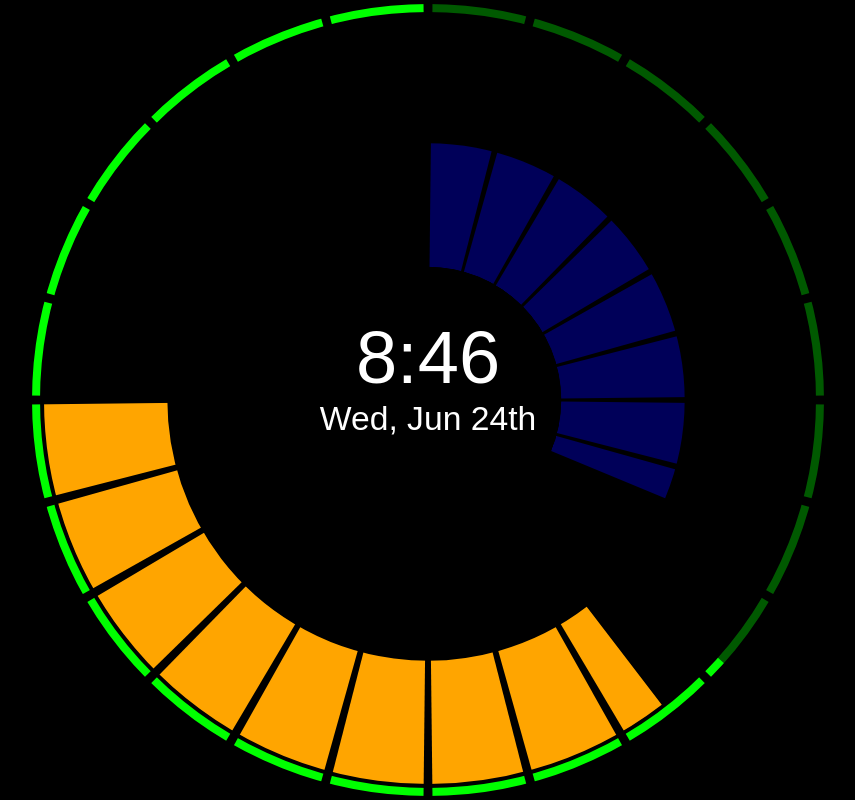
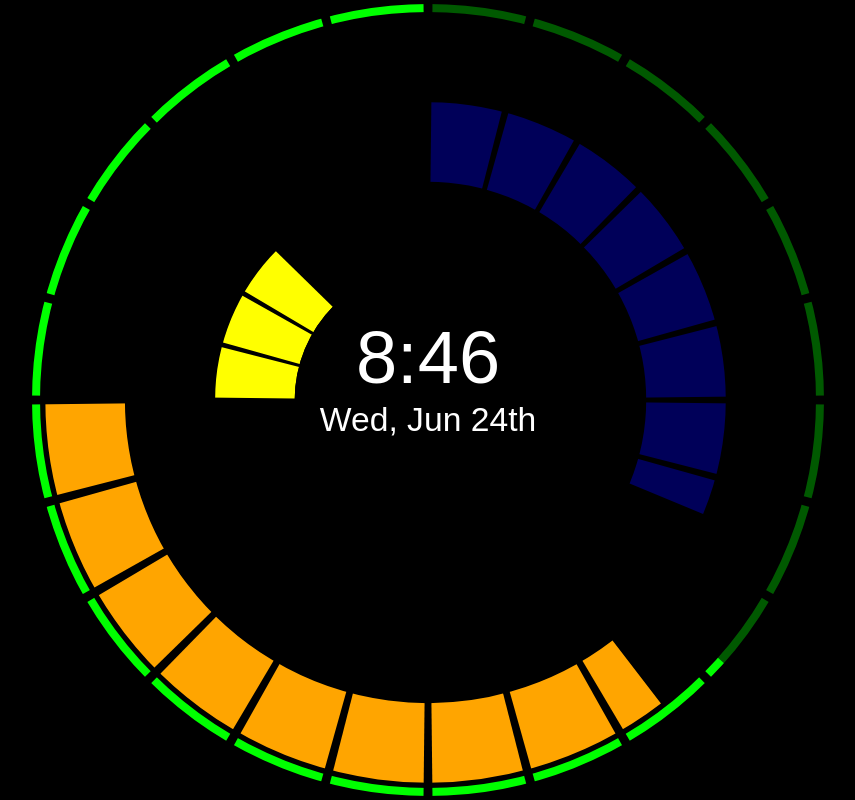
Before and after one commit to joelbyrnes/clock, a plain HTML site: page dayclock-html/clock.html in a window 1280 px wide. Shown: the whole page, without its empty margins (212-1067 px from the left). Drawn offline with Linux system fonts and the light colour scheme.

Commit message:
fix radius margin and gap, make minimum 3 layers, fix weekday name

```diff
--- a/dayclock-html/static/clockdata.js
+++ b/dayclock-html/static/clockdata.js
@@ -2,6 +2,7 @@
 var weeklyActivities = [
     {name: "work",  start: {hour: 9, minute: 30},  end: {hour: 18, minute: 0},  color: "orange", weekdays: [1,2,3,4,5]},
     {name: "sleep", start: {hour: 0, minute: 0},   end: {hour: 7, minute: 30},  color: "blue", weekdays: [1,2,3,4,5]},
+    {name: "hack", start: {hour: 18, minute: 0},   end: {hour: 21, minute: 0},  color: "yellow", weekdays: [1,2,3,4]},
     {name: "party", start: {hour: 18, minute: 30},   end: {hour: 22, minute: 30},  color: "red", weekdays: [5,6]},
 ];
 
@@ -11,7 +12,7 @@ var Activities = function(weeklyActivities) {
     this.activities = [];
 };
 
-Activities.prototype.forDate = function(day) {
+Activities.prototype.forWeekDay = function(day) {
     var dayActivities = [];
 
     for (var a=0; a < this.weeklyActivities.length; a++) {
--- a/dayclock-html/static/dayclock.js
+++ b/dayclock-html/static/dayclock.js
@@ -129,7 +129,7 @@ var LayeredCircle = function (x, y, maxRadius) {
     CircularGraphics.call(this, x, y);
     this.maxRadius = maxRadius;
     this.minRadius = 0;
-    this.gap = this.maxRadius / 100;
+    this.gap = this.maxRadius / 75;
 };
 
 LayeredCircle.prototype = Object.create(CircularGraphics.prototype);
@@ -194,7 +194,9 @@ Clock.prototype.drawTimePeriods = function(activities) {
     // for now every activity has its own layer - later, merge ones that don't overlap.
 
     // outer ring
-    this.addSector({name: "__outer", radius:this.maxRadius-this.gap*3, height: this.gap * 2, start: 0, end: 1, color: "rgb(0, 255, 0)", alpha: 210});
+    var ringh = this.maxRadius / 50;
+    var margin = this.maxRadius / 100;
+    this.addSector({name: "__outer", radius:this.maxRadius-margin-ringh, height: ringh, start: 0, end: 1, color: "rgb(0, 255, 0)", alpha: 210});
 
     var layers = [];
 
@@ -204,8 +206,14 @@ Clock.prototype.drawTimePeriods = function(activities) {
         var sector = this.calculateSector(activities[i]);
         layers.push([sector]);
     }
+    // minimum of 3 layers
+    for (i=0; layers.length < 3; i++) {
+        layers.push([]);
+    }
 
-    this.addLayers(layers, this.maxRadius-this.gap*3);
+    this.addLayers(layers, this.maxRadius-ringh-margin);
+
+    this.drawSegmentBreaks();
 };
 
 // effectively turns times into start and end positions
@@ -279,8 +287,7 @@ Clock.prototype.showTime = function(time) {
     // ensure midnight is set to today, so when the clock ticks over the shadow disappears and activities are correct
     this.midnight = moment(time).startOf('day');
     this.removeAllChildren();
-    this.drawTimePeriods(this.activities.forDate(this.midnight));
-    this.drawSegmentBreaks();
+    this.drawTimePeriods(this.activities.forWeekDay(time));
     this.drawTimePassedShadow(time);
     this.drawTimeAndDate(time);
 };
```
Also changed, not shown: dayclock-html/activities.html (+1 -1 lines).
